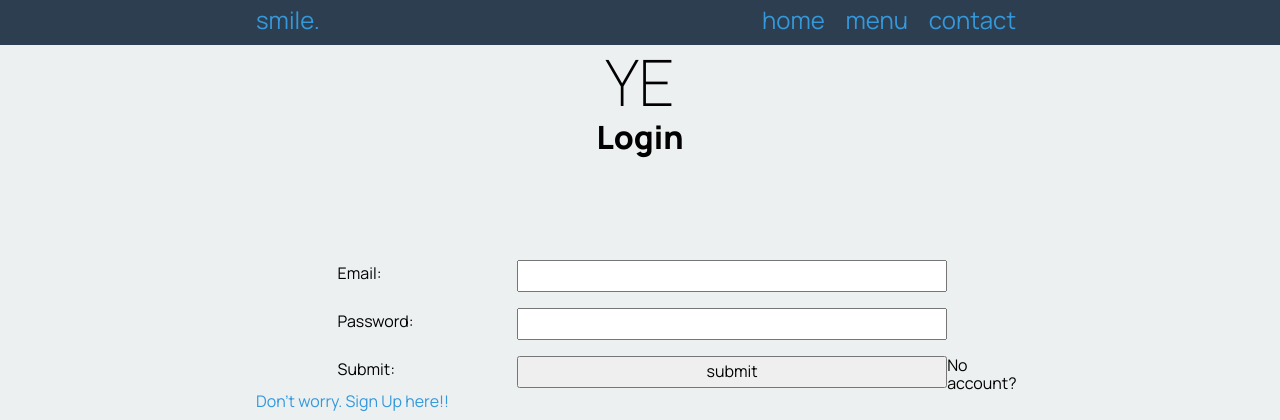
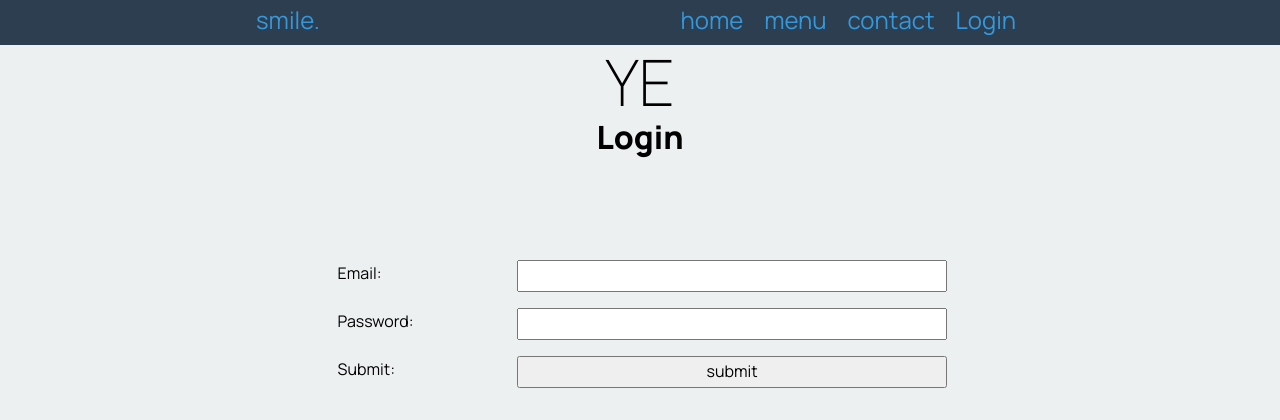
Before and after one commit to chiakitheasian/13DTS_assessment_huan, a Flask app: page /login in a window 1280 px wide. Shown: the top 420 px of the page. Run offline with Flask 3, Linux system fonts and the light colour scheme.

Commit message:
The login page now works, so i can move to coding up the signup section. I also fixed a minor problem with the wording placement, which i was able to fix by using <br> to create space

```diff
--- a/templates/base.html
+++ b/templates/base.html
@@ -18,6 +18,7 @@
             <a href="/">home</a>
             <a href="/menu">menu</a>
             <a href="/contact">contact</a>
+            <a href="/login">Login</a>
         </div>
     </div>
 </nav>
--- a/templates/login.html
+++ b/templates/login.html
@@ -21,6 +21,10 @@
 
 
     </form>
+    <br>
+    <br>
+    <br>
+    <br>
     <p> No account? <a href = "/signup"> Don't worry. Sign Up here!! </a></p>
 
 
```
